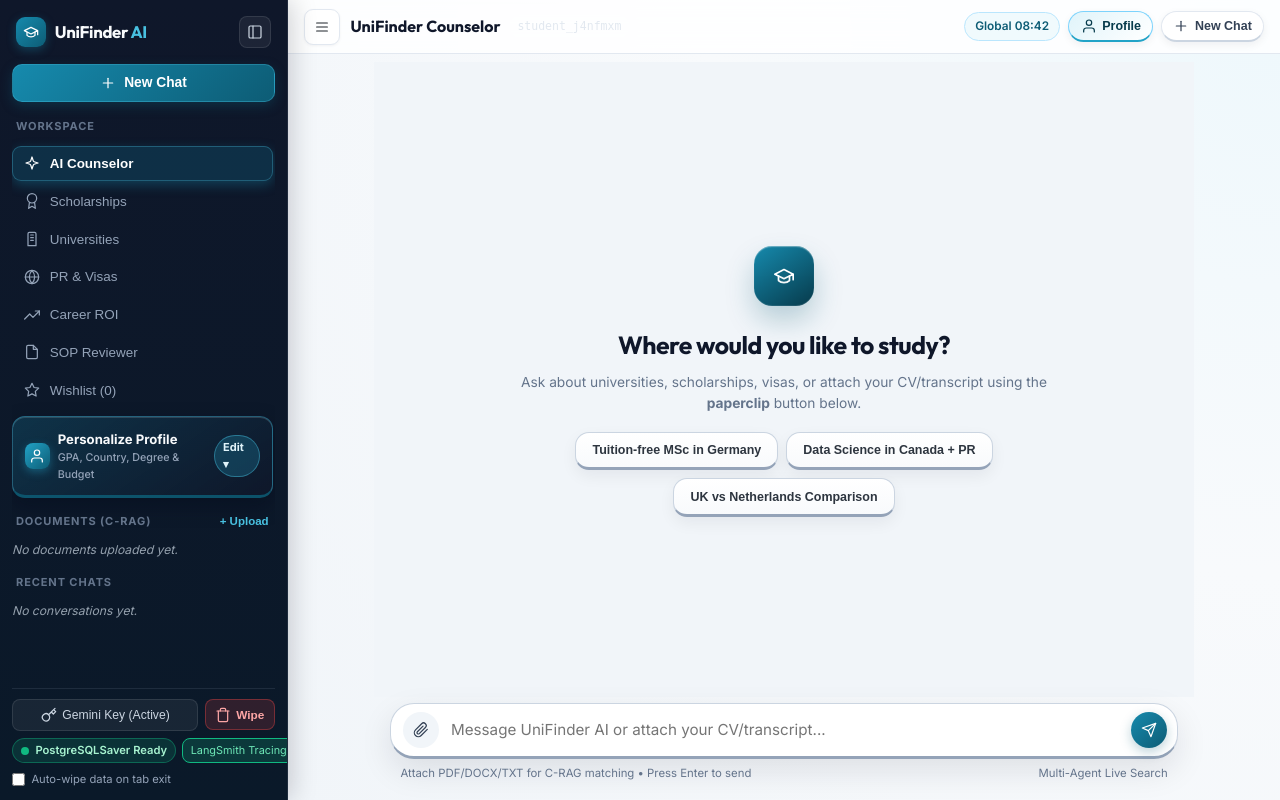
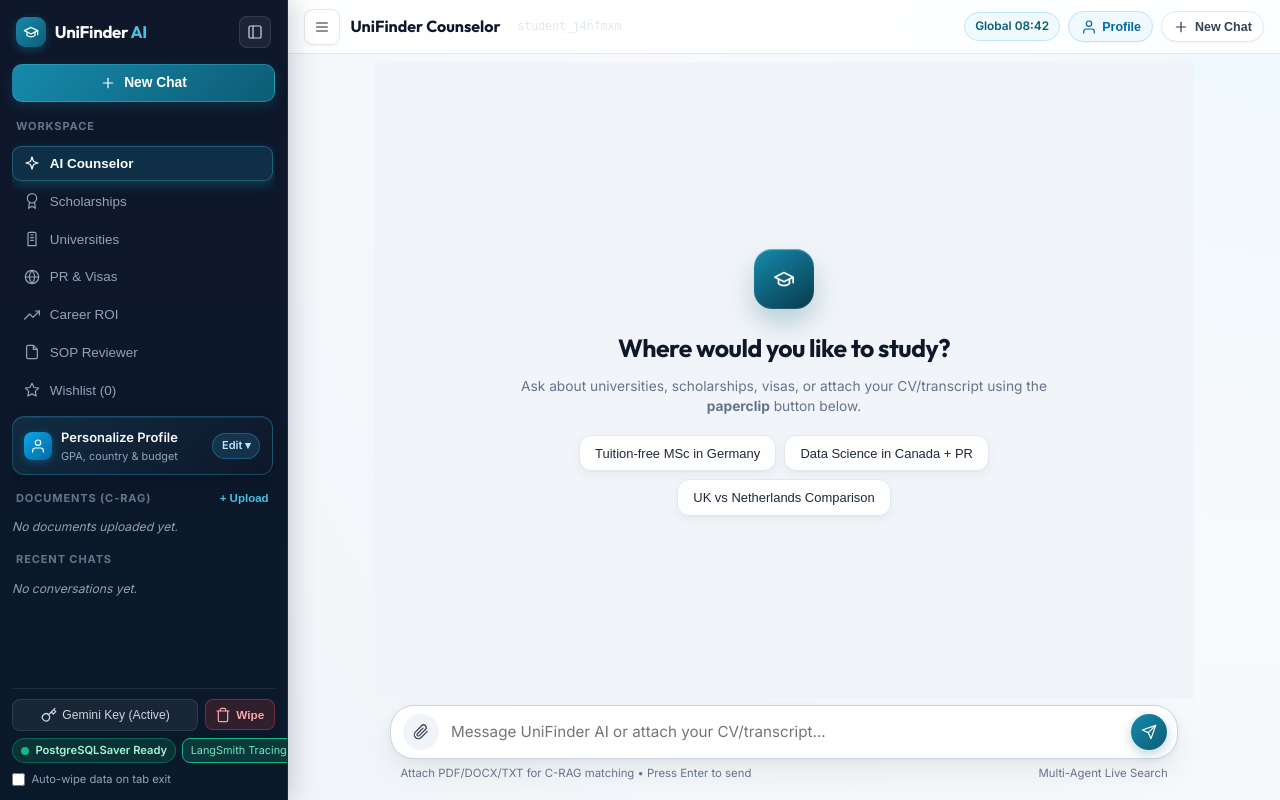
Before and after one commit to taosiff/unifinder-multi-agent, a FastAPI app: page / in a window 1280 px wide. Run offline with FastAPI, Linux system fonts and the light colour scheme; data comes from the database, SQL or seed files in the repository; data that the repository does not hold is empty; parts of the project's set-up code (start-up, migrations or seed data) failed here and were passed over; some libraries are stand-ins or nearby versions.

Commit message:
Polish UI to modern SaaS aesthetic: fix Personalize Profile alignment, refine borders, shadows, and scrollbars

```diff
--- a/templates/index.html
+++ b/templates/index.html
@@ -14,7 +14,7 @@
     <script src="https://cdn.jsdelivr.net/npm/marked/marked.min.js"></script>
 
     <!-- Custom Forest Green, Sand Beige & Electric Purple Stylesheet -->
-    <link rel="stylesheet" href="/static/style.css?v=3.4.0">
+    <link rel="stylesheet" href="/static/style.css?v=3.5.0">
     <!-- Embedded Master Stylesheet: Guarantees zero cache-lag & 100% render reliability -->
     <style>
 /* ==========================================================================
@@ -2282,20 +2282,19 @@ html, body {
     font-weight: 600;
 }
 
-/* Eye-Catching 3D Personalize Profile Card in Sidebar */
+/* Refined Personalize Profile Card in Sidebar */
 .sidebar-accordion {
-    background: linear-gradient(145deg, rgba(22, 138, 173, 0.24) 0%, rgba(15, 23, 42, 0.85) 100%) !important;
-    border: 1px solid rgba(72, 192, 224, 0.42) !important;
-    border-bottom: 3px solid rgba(13, 92, 117, 0.85) !important;
-    border-radius: 13px !important;
-    padding: 0.58rem 0.72rem !important;
-    box-shadow: 0 8px 20px rgba(2, 6, 23, 0.35), inset 0 1px 0 rgba(255, 255, 255, 0.14) !important;
-    transition: transform 0.18s ease, box-shadow 0.18s ease, border-color 0.18s ease !important;
+    background: linear-gradient(145deg, rgba(56, 189, 248, 0.12) 0%, rgba(15, 23, 42, 0.72) 100%) !important;
+    border: 1px solid rgba(56, 189, 248, 0.28) !important;
+    border-radius: 12px !important;
+    padding: 0.55rem 0.7rem !important;
+    box-shadow: 0 4px 14px rgba(2, 6, 23, 0.22), inset 0 1px 0 rgba(255, 255, 255, 0.08) !important;
+    transition: border-color 0.18s ease, background 0.18s ease, box-shadow 0.18s ease !important;
 }
 
 .sidebar-accordion:hover {
-    border-color: rgba(72, 192, 224, 0.75) !important;
-    box-shadow: 0 10px 24px rgba(22, 138, 173, 0.25), inset 0 1px 0 rgba(255, 255, 255, 0.2) !important;
+    border-color: rgba(56, 189, 248, 0.52) !important;
+    box-shadow: 0 6px 18px rgba(14, 165, 233, 0.16), inset 0 1px 0 rgba(255, 255, 255, 0.12) !important;
 }
 
 .sidebar-accordion summary {
@@ -2303,47 +2302,64 @@ html, body {
     display: flex;
     align-items: center;
     justify-content: space-between;
+    gap: 0.5rem;
     cursor: pointer;
-    font-size: 0.82rem;
-    font-weight: 700;
+    font-size: 0.81rem;
+    font-weight: 600;
     color: #F8FAFC;
-    padding: 0.15rem 0;
+    padding: 0.05rem 0;
     user-select: none;
 }
 
 .profile-summary-left {
     display: flex;
     align-items: center;
-    gap: 0.5rem;
+    gap: 0.55rem;
+    min-width: 0;
+    flex: 1;
+}
+
+.profile-summary-left > div {
+    min-width: 0;
+    flex: 1;
 }
 
 .profile-summary-icon {
-    width: 26px;
-    height: 26px;
+    width: 28px;
+    height: 28px;
+    min-width: 28px;
     border-radius: 8px;
-    background: linear-gradient(135deg, #22A3C7 0%, #0D5C75 100%);
+    background: linear-gradient(135deg, #0EA5E9 0%, #0369A1 100%);
     color: #FFFFFF;
     display: flex;
     align-items: center;
     justify-content: center;
-    box-shadow: 0 3px 8px rgba(34, 163, 199, 0.4);
+    box-shadow: 0 2px 8px rgba(14, 165, 233, 0.32);
 }
 
 .profile-summary-sub {
     display: block;
-    font-size: 0.67rem;
-    font-weight: 500;
+    font-size: 0.68rem;
+    font-weight: 400;
     color: #94A3B8;
     margin-top: 1px;
+    white-space: nowrap;
+    overflow: hidden;
+    text-overflow: ellipsis;
 }
 
 .profile-edit-pill {
+    flex-shrink: 0;
+    white-space: nowrap;
+    display: inline-flex;
+    align-items: center;
+    gap: 0.2rem;
     font-size: 0.69rem;
-    font-weight: 700;
-    color: #E0F4FA;
-    background: rgba(34, 163, 199, 0.24);
-    border: 1px solid rgba(72, 192, 224, 0.45);
-    padding: 0.18rem 0.5rem;
+    font-weight: 600;
+    color: #BAE6FD;
+    background: rgba(56, 189, 248, 0.14);
+    border: 1px solid rgba(56, 189, 248, 0.3);
+    padding: 0.22rem 0.55rem;
     border-radius: 999px;
 }
 
@@ -2841,35 +2857,37 @@ html, body {
 }
 
 .starter-chip {
-    background: linear-gradient(180deg, #FFFFFF 0%, #F8FAFC 100%) !important;
-    border: 1px solid #CBD5E1 !important;
-    border-bottom: 3px solid #94A3B8 !important;
-    border-radius: 14px !important;
-    padding: 0.65rem 1rem !important;
-    box-shadow: 0 6px 16px rgba(15, 23, 42, 0.06) !important;
-    transition: transform 0.18s ease, box-shadow 0.18s ease, border-color 0.18s ease !important;
+    background: rgba(255, 255, 255, 0.92) !important;
+    border: 1px solid #E2E8F0 !important;
+    border-radius: 12px !important;
+    padding: 0.6rem 0.95rem !important;
+    font-size: 0.81rem !important;
+    font-weight: 500 !important;
+    color: #1E293B !important;
+    box-shadow: 0 1px 2px rgba(15, 23, 42, 0.04), 0 4px 12px rgba(15, 23, 42, 0.04) !important;
+    transition: transform 0.16s ease, box-shadow 0.16s ease, border-color 0.16s ease, background 0.16s ease !important;
 }
 
 .starter-chip:hover {
-    transform: translateY(-3px) !important;
-    border-color: #168AAD !important;
-    border-bottom-color: #0D5C75 !important;
-    box-shadow: 0 12px 24px rgba(22, 138, 173, 0.16) !important;
-}
-
-/* Compact 3D Live Status Pill (Single-Line, Optimized) */
+    transform: translateY(-2px) !important;
+    background: #FFFFFF !important;
+    border-color: #38BDF8 !important;
+    color: #0369A1 !important;
+    box-shadow: 0 8px 20px rgba(14, 165, 233, 0.12) !important;
+}
+
+/* Compact Live Status Pill (Single-Line, SaaS Polish) */
 .agent-pipeline-card {
     display: inline-flex;
     align-items: center;
     gap: 0.55rem;
-    background: linear-gradient(145deg, rgba(255, 255, 255, 0.98) 0%, rgba(224, 244, 250, 0.92) 100%);
+    background: rgba(255, 255, 255, 0.94);
     backdrop-filter: blur(12px);
-    border: 1px solid #7DD3FC;
-    border-bottom: 3px solid #38BDF8;
+    border: 1px solid #BAE6FD;
     border-radius: 999px;
-    padding: 0.42rem 0.85rem;
+    padding: 0.38rem 0.8rem;
     margin-bottom: 0.45rem;
-    box-shadow: 0 8px 20px rgba(13, 92, 117, 0.14), inset 0 1px 0 rgba(255, 255, 255, 0.9);
+    box-shadow: 0 4px 16px rgba(14, 165, 233, 0.10), 0 1px 3px rgba(15, 23, 42, 0.04);
     animation: msgSlideIn3d 0.22s ease both;
     max-width: 100%;
 }
@@ -2879,20 +2897,19 @@ html, body {
 }
 
 .pipeline-step-badge {
-    font-size: 0.68rem;
-    font-weight: 800;
-    color: #FFFFFF;
-    background: linear-gradient(135deg, #168AAD 0%, #0D5C75 100%);
+    font-size: 0.67rem;
+    font-weight: 700;
+    color: #0369A1;
+    background: #E0F2FE;
     padding: 0.14rem 0.48rem;
     border-radius: 999px;
     white-space: nowrap;
-    box-shadow: 0 2px 6px rgba(13, 92, 117, 0.28);
 }
 
 .pipeline-status-text {
-    font-size: 0.81rem;
-    font-weight: 600;
-    color: #073B4C;
+    font-size: 0.8rem;
+    font-weight: 500;
+    color: #0F172A;
     white-space: nowrap;
     overflow: hidden;
     text-overflow: ellipsis;
@@ -2900,49 +2917,64 @@ html, body {
 
 .pipeline-timer {
     font-family: 'Outfit', monospace;
-    font-size: 0.72rem;
-    font-weight: 700;
-    color: #0D5C75;
-    background: rgba(255, 255, 255, 0.85);
-    border: 1px solid #BAE6FD;
+    font-size: 0.71rem;
+    font-weight: 600;
+    color: #475569;
+    background: #F1F5F9;
     padding: 0.12rem 0.45rem;
     border-radius: 999px;
     white-space: nowrap;
 }
 
-/* Enhanced 3D Tactile Depth across Composer, Topbar & Bubbles */
+/* Refined Depth across Composer, Topbar, Scrollbars & Bubbles */
 .chatgpt-composer-box {
-    border: 1.5px solid #CBD5E1 !important;
-    border-bottom: 3px solid #94A3B8 !important;
-    box-shadow: 0 12px 32px rgba(15, 23, 42, 0.10), inset 0 1px 0 rgba(255, 255, 255, 0.9) !important;
+    border: 1px solid #CBD5E1 !important;
+    box-shadow: 0 2px 6px rgba(15, 23, 42, 0.04), 0 12px 30px rgba(15, 23, 42, 0.07) !important;
 }
 
 .chatgpt-composer-box:focus-within {
-    border-color: #168AAD !important;
-    border-bottom-color: #0D5C75 !important;
-    transform: translateY(-1px);
+    border-color: #0EA5E9 !important;
+    box-shadow: 0 0 0 3px rgba(14, 165, 233, 0.14), 0 12px 32px rgba(14, 165, 233, 0.10) !important;
+    transform: none;
 }
 
 .topbar-pill-btn {
-    border-bottom: 2px solid #CBD5E1 !important;
-    box-shadow: 0 3px 8px rgba(15, 23, 42, 0.06) !important;
+    border: 1px solid #E2E8F0 !important;
+    box-shadow: 0 1px 2px rgba(15, 23, 42, 0.04) !important;
 }
 
 .topbar-pill-btn:hover {
     transform: translateY(-1px);
-    border-bottom-color: #0D5C75 !important;
+    border-color: #94A3B8 !important;
 }
 
 .topbar-profile-cta {
-    background: linear-gradient(135deg, #E0F4FA 0%, #FFFFFF 100%) !important;
-    border-color: #7DD3FC !important;
-    border-bottom: 2px solid #22A3C7 !important;
-    color: #073B4C !important;
+    background: #F0F9FF !important;
+    border-color: #BAE6FD !important;
+    color: #0369A1 !important;
 }
 
 .chat-bubble-user {
-    border-bottom: 3px solid #052633 !important;
-    box-shadow: 0 8px 20px rgba(7, 59, 76, 0.22), inset 0 1px 0 rgba(255, 255, 255, 0.18) !important;
+    border: 1px solid rgba(255, 255, 255, 0.08) !important;
+    box-shadow: 0 4px 14px rgba(7, 59, 76, 0.16) !important;
+}
+
+.sidebar-scroll-body::-webkit-scrollbar,
+.chat-feed::-webkit-scrollbar,
+.tab-content::-webkit-scrollbar {
+    width: 5px;
+    height: 5px;
+}
+
+.sidebar-scroll-body::-webkit-scrollbar-thumb {
+    background: rgba(148, 163, 184, 0.25);
+    border-radius: 999px;
+}
+
+.chat-feed::-webkit-scrollbar-thumb,
+.tab-content::-webkit-scrollbar-thumb {
+    background: rgba(148, 163, 184, 0.4);
+    border-radius: 999px;
 }
 
 /* Clean Organized ChatGPT Markdown Output */
@@ -3095,7 +3127,7 @@ html, body {
                         </span>
                         <div>
                             <span>Personalize Profile</span>
-                            <span class="profile-summary-sub">GPA, Country, Degree &amp; Budget</span>
+                            <span class="profile-summary-sub">GPA, country &amp; budget</span>
                         </div>
                     </div>
                     <span class="profile-edit-pill">Edit ▾</span>
@@ -3870,6 +3902,6 @@ html, body {
     </footer>
 
     <!-- App JavaScript -->
-    <script src="/static/script.js?v=3.4.0"></script>
+    <script src="/static/script.js?v=3.5.0"></script>
 </body>
 </html>
```
